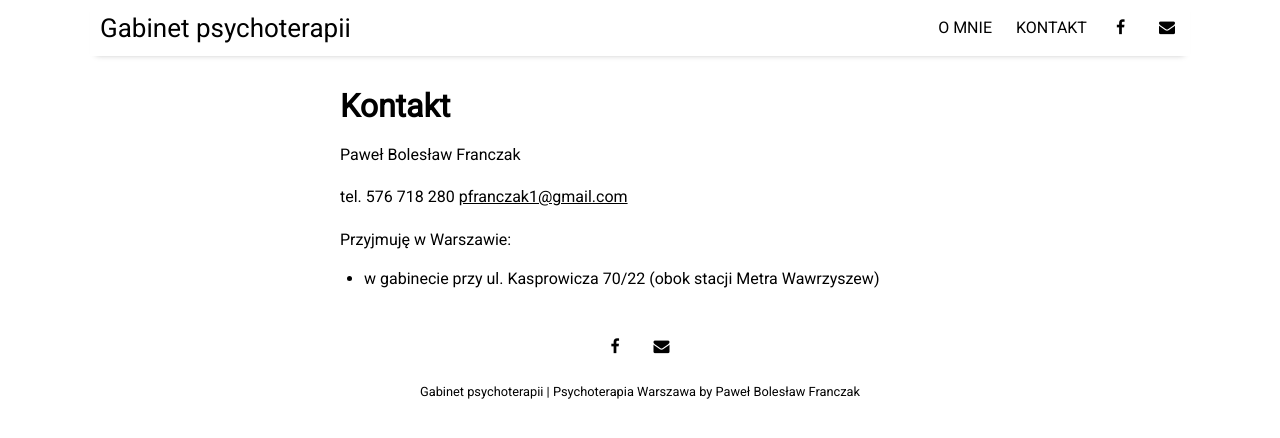
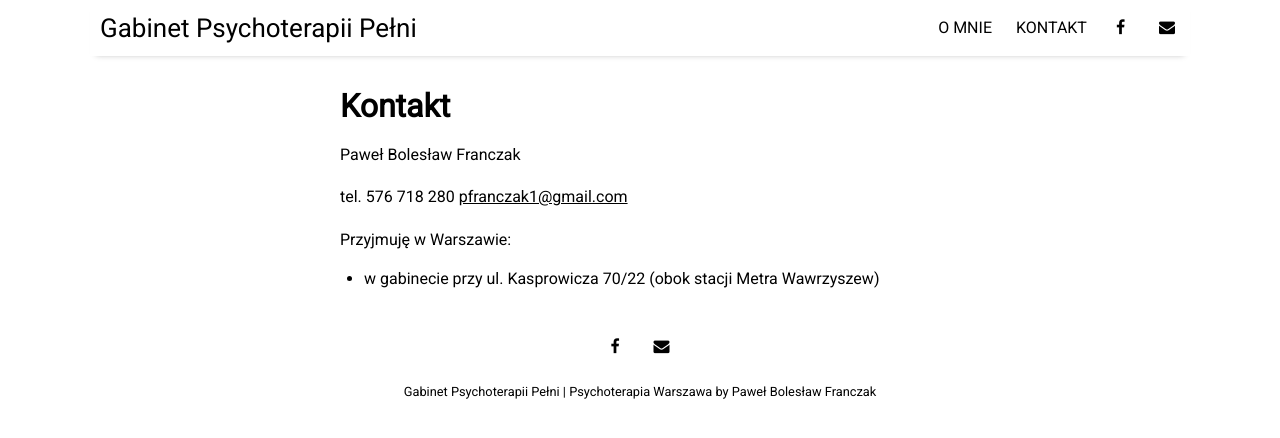
Before and after one commit to kmmolska/kmmolska.github.io, a Jekyll site: the page built from pages/contact.md, in a window 1280 px wide. Shown: the top 438 px of the page. Built offline with Jekyll 4.4.1, drawn with Linux system fonts in a browser that asks for light colours; nearby versions of some CDN libraries.

Commit message:
Update _config.yml

```diff
--- a/_config.yml
+++ b/_config.yml
@@ -14,7 +14,7 @@ sass:
   style: :nested
 
 # Customise atom feed settings (this is where Jekyll-Feed gets configuration information)
-title:              "Gabinet psychoterapii"
+title:              "Gabinet Psychoterapii Pełni"
 description:        "Psychoterapia Warszawa"
 author:             "Paweł Bolesław Franczak"
 
```
